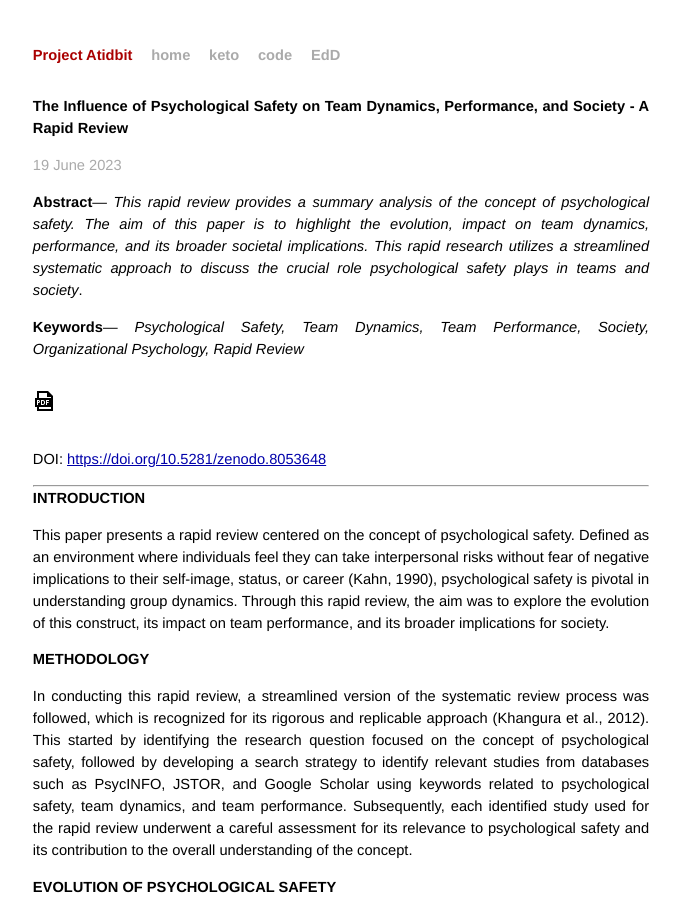
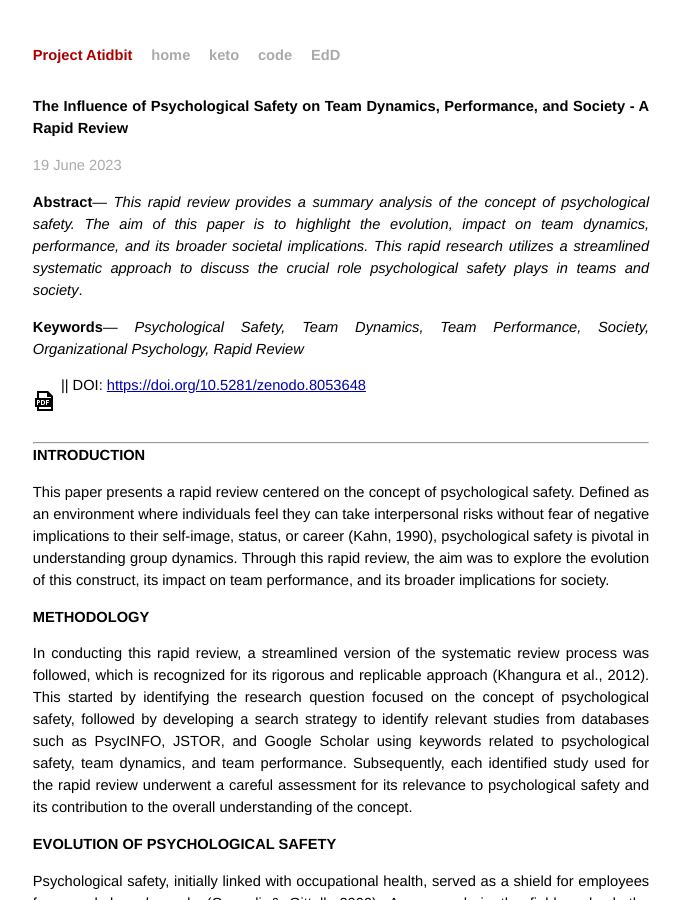
Before and after one commit to atidbit/atidbit.github.io, a Jekyll site: the page built from _posts/2023-06-19-influence-of-psychological-safety-a-rapid-review.md, in a window 1280 px wide and 900 px high. Shown: the whole window, without its empty margins (299-980 px from the left). Built offline with Jekyll 4.4.1, drawn with Linux system fonts in a browser that asks for light colours.

Commit message:
Update 2023-06-19-influence-of-psychological-safety-a-rapid-review.md

```diff
--- a/_posts/2023-06-19-influence-of-psychological-safety-a-rapid-review.md
+++ b/_posts/2023-06-19-influence-of-psychological-safety-a-rapid-review.md
@@ -17,8 +17,7 @@
 **Keywords**— _Psychological Safety, Team Dynamics, Team Performance, Society,
 Organizational Psychology, Rapid Review_
 
-<a href="https://zenodo.org/record/8053648/files/Influence_of_Psychological_Safety_A_Rapid_Review.pdf?download=1" target="_blank"><img src="/images/pdf-icon.png"></a>
-
+<a href="https://zenodo.org/record/8053648/files/Influence_of_Psychological_Safety_A_Rapid_Review.pdf?download=1" target="_blank"><img src="/images/pdf-icon.png" align="top"></a> ||
 DOI: <a href="https://doi.org/10.5281/zenodo.8053648" target="_blank">https://doi.org/10.5281/zenodo.8053648</a>
 
 __________________________________________________________________________________________________
```
